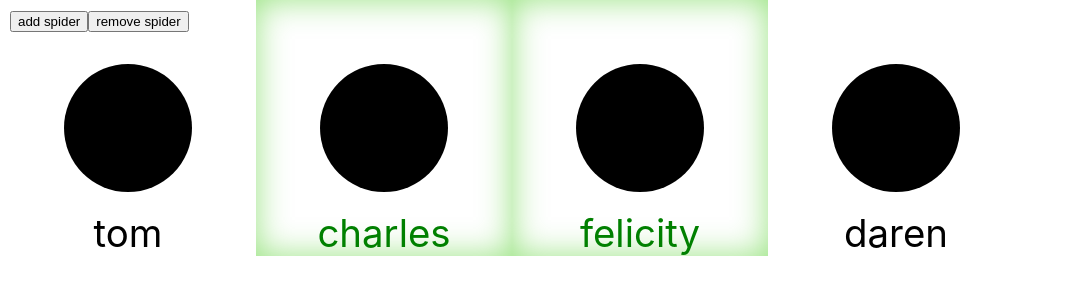
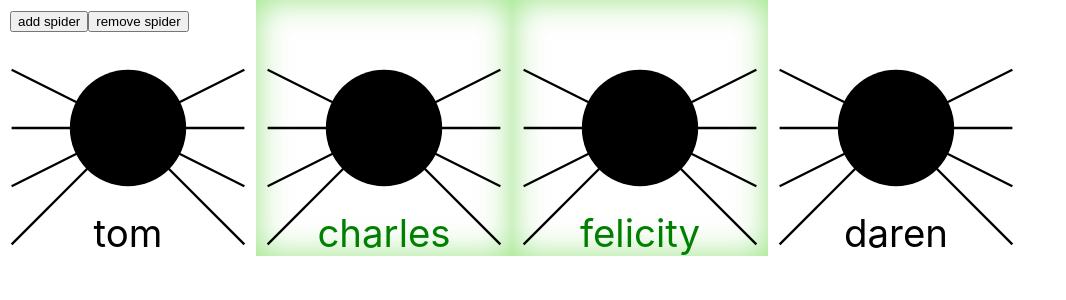
Before and after one commit to johnmcneil/spider-helmet, a React (Create React App) app: page / in a window 1280 px wide. Shown: the top 300 px of the page, without its empty margins (0-1066 px from the left). Built offline with nearby package versions, Linux system fonts and the light colour scheme.

Commit message:
Adding Legs

```diff
--- a/src/SpiderHelmet.js
+++ b/src/SpiderHelmet.js
@@ -20,8 +20,23 @@ const SpiderHelmet = (props) => {
 
 				<div className="spiderName">{props.children}</div>
 
-				<svg viewBox="0 0 100 100" xmlns="http://www.w3.org/2000/svg">
-				  <circle cx="50" cy="50" r="25"/>
+				<svg viewBox="-55 -55 110 110" xmlns="http://www.w3.org/2000/svg">
+
+				  <path d="M 0 0 C 0 0, 0 0, 50 50" stroke="black" fill="transparent"/>
+				  <path d="M 0 0 C 0 0, 0 0, 50 25" stroke="black" fill="transparent"/>
+				  <path d="M 0 0 C 0 0, 0 0, 50 0" stroke="black" fill="transparent"/>
+				  <path d="M 0 0 C 0 0, 0 0, 50 -25" stroke="black" fill="transparent"/>
+
+
+
+				  <path d="M 0 0 C 0 0, 0 0, -50 50" stroke="black" fill="transparent"/>
+				  <path d="M 0 0 C 0 0, 0 0, -50 25" stroke="black" fill="transparent"/>
+				  <path d="M 0 0 C 0 0, 0 0, -50 0" stroke="black" fill="transparent"/>
+				  <path d="M 0 0 C 0 0, 0 0, -50 -25" stroke="black" fill="transparent"/>
+
+
+				  <circle cx="0" cy="0" r="25"/>
+
 				</svg>
 			</div>);
 
```
